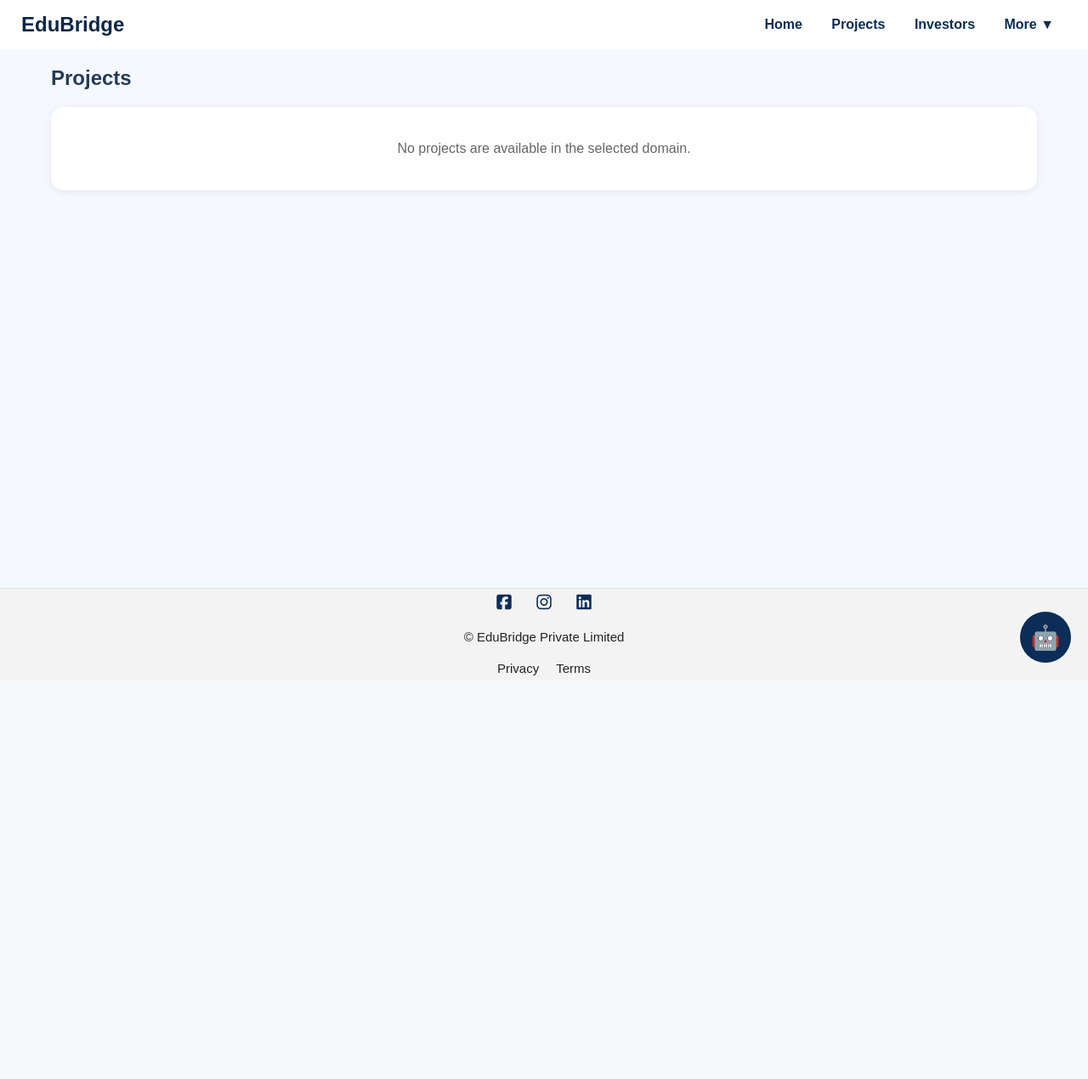
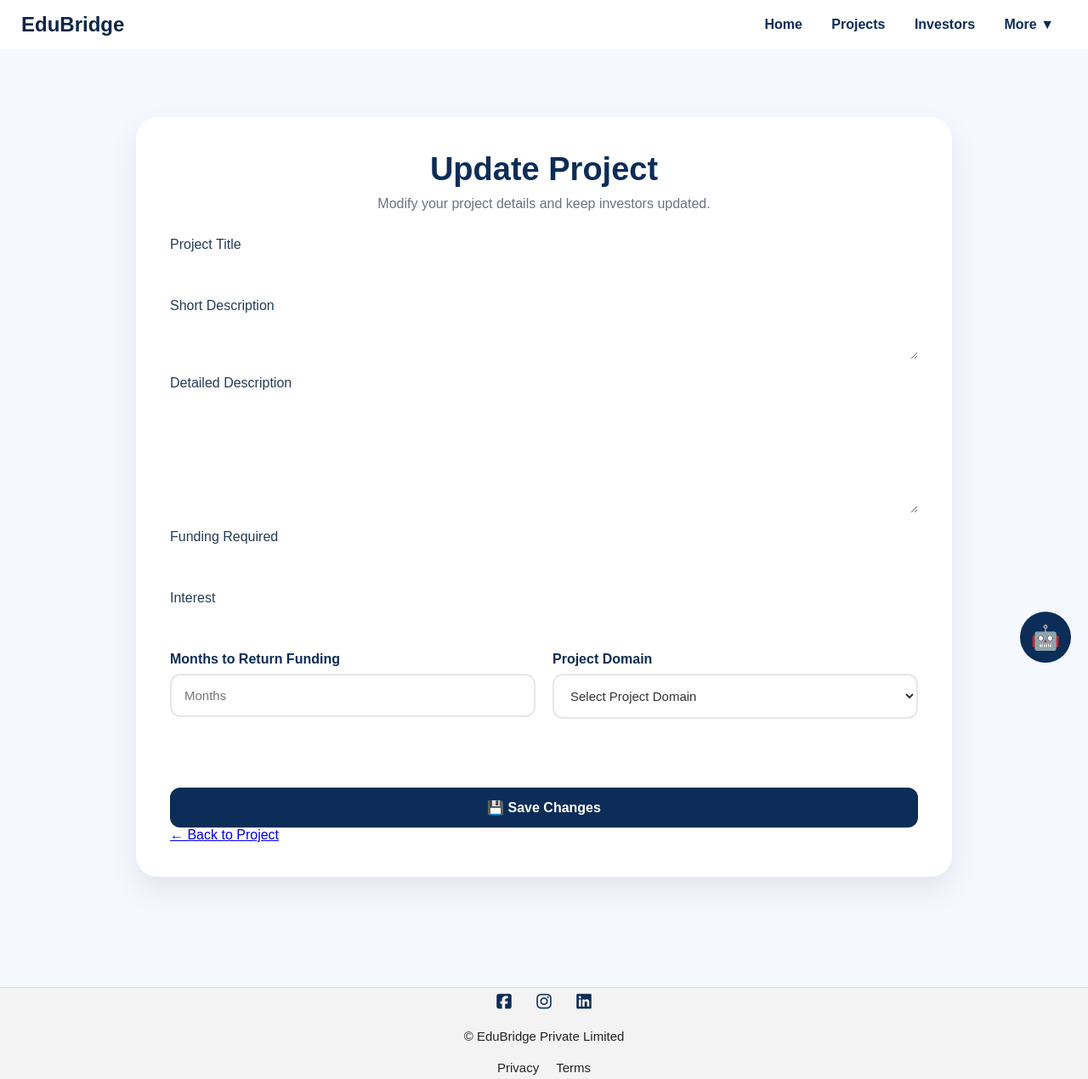
Before and after one commit to ShrustisGit/EduBridge, a Flask app: template templates/update_project.html in a window 1280 px wide. Shown: the whole page at 85% size. Before the commit the page ends 795 px from the top, so only its background shows below. Run offline with Flask 3, Linux system fonts and the light colour scheme; the template is opened without the code that fills it, so the values that code supplies are empty; some libraries are stand-ins or nearby versions.

Commit message:
Update update_project.html

```diff
--- a/templates/update_project.html
+++ b/templates/update_project.html
@@ -2,52 +2,125 @@
 
 {% block content %}
 
-<h2 class="page-title">
-    Projects
-</h2>
+<div class="project-form-container">
+       <div class="project-card">
 
-<div class="projects-grid">
+<div class="form-header">
+    <h2>Update Project</h2>
+    <p>
+        Modify your project details and keep investors updated.
+    </p>
+</div>
+<form method="POST">
+<label>Project Title</label>
+<input type="text"
+       name="title"
+       value="{{ project.title }}"
+       required>
 
-{% if projects %}
+<label>Short Description</label>
+<textarea
+name="short_description"
+required>{{ project.short_description }}</textarea>
 
-    {% for p in projects %}
+<label>Detailed Description</label>
+<textarea
+name="detailed_description"
+rows="8"
+required>{{ project.detailed_description }}</textarea>
 
-    <div class="project-item">
+<label>Funding Required</label>
+<input type="number"
+       name="funding"
+       value="{{ project.funding_required }}"
+       required>
 
-    <div class="project-badge">
-        🚀 Active Project
+<label>Interest</label>
+<input type="number"
+       step="0.01"
+       name="interest"
+       value="{{ project.interest }}"
+       required>
+
+            <div class="form-row">
+
+    <div class="form-group">
+        <label>Months to Return Funding</label>
+        <input type="number"
+               name="return_months"
+               placeholder="Months"
+               required>
     </div>
 
-    <h3>{{ p[1] }}</h3>
+    <div class="form-group">
+        <label>Project Domain</label>
 
-    <p>{{ p[2] }}</p>
+        <select name="category"
+        class="domain-select"
+        required>
 
-    <p>
-        <strong>💰 Funding:</strong>
-        ₹{{ p[3] }}
-    </p>
+    <option value="">Select Project Domain</option>
 
-    <div class="project-domain">
-        📂 {{ p[6] }}
+    <option value="Smart Agriculture & Food Systems"
+    {% if project.category == 'Smart Agriculture & Food Systems' %}selected{% endif %}>
+    Smart Agriculture & Food Systems
+    </option>
+
+    <option value="Disaster Management & Public Safety"
+    {% if project.category == 'Disaster Management & Public Safety' %}selected{% endif %}>
+    Disaster Management & Public Safety
+    </option>
+
+    <option value="Education Technology & Digital Inclusion"
+    {% if project.category == 'Education Technology & Digital Inclusion' %}selected{% endif %}>
+    Education Technology & Digital Inclusion
+    </option>
+
+    <option value="Social Innovation & Inclusive Technology"
+    {% if project.category == 'Social Innovation & Inclusive Technology' %}selected{% endif %}>
+    Social Innovation & Inclusive Technology
+    </option>
+
+    <option value="Smart Cities & Urban Innovation"
+    {% if project.category == 'Smart Cities & Urban Innovation' %}selected{% endif %}>
+    Smart Cities & Urban Innovation
+    </option>
+
+    <option value="Digital Healthcare & Well-being"
+    {% if project.category == 'Digital Healthcare & Well-being' %}selected{% endif %}>
+    Digital Healthcare & Well-being
+    </option>
+
+    <option value="Environment & Climate Sustainability"
+    {% if project.category == 'Environment & Climate Sustainability' %}selected{% endif %}>
+    Environment & Climate Sustainability
+    </option>
+
+    <option value="IoT Based"
+    {% if project.category == 'IoT Based' %}selected{% endif %}>
+    IoT Based
+    </option>
+
+    <option value="Hardware Based"
+    {% if project.category == 'Hardware Based' %}selected{% endif %}>
+    Hardware Based
+    </option>
+
+</select>
     </div>
-<br>
-    <a href="/project/{{ p[0] }}"
-       class="btn-small">
-       View Details →
-    </a>
-
-</div>
-    {% endfor %}
-
-{% else %}
-
-    <div class="no-projects">
-
-        <p>No projects are available in the selected domain.</p>
-    </div>
-
-{% endif %}
 
 </div>
 
+<button type="submit" class="save-btn">
+    💾 Save Changes
+</button>
+<a href="/project/{{ project.id }}"
+   class="cancel-btn">
+    ← Back to Project
+</a>
+
+</form>
+</div>
+</div>
+
 {% endblock %}
```
